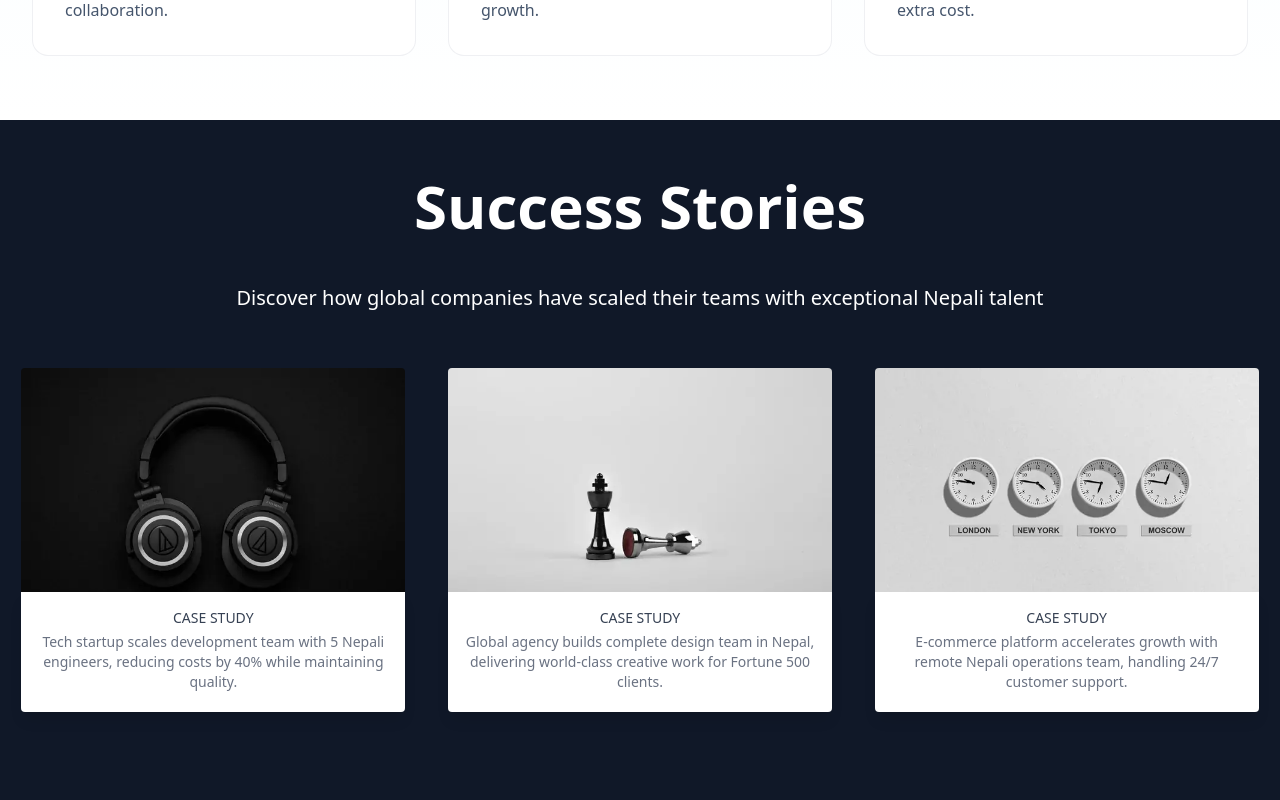
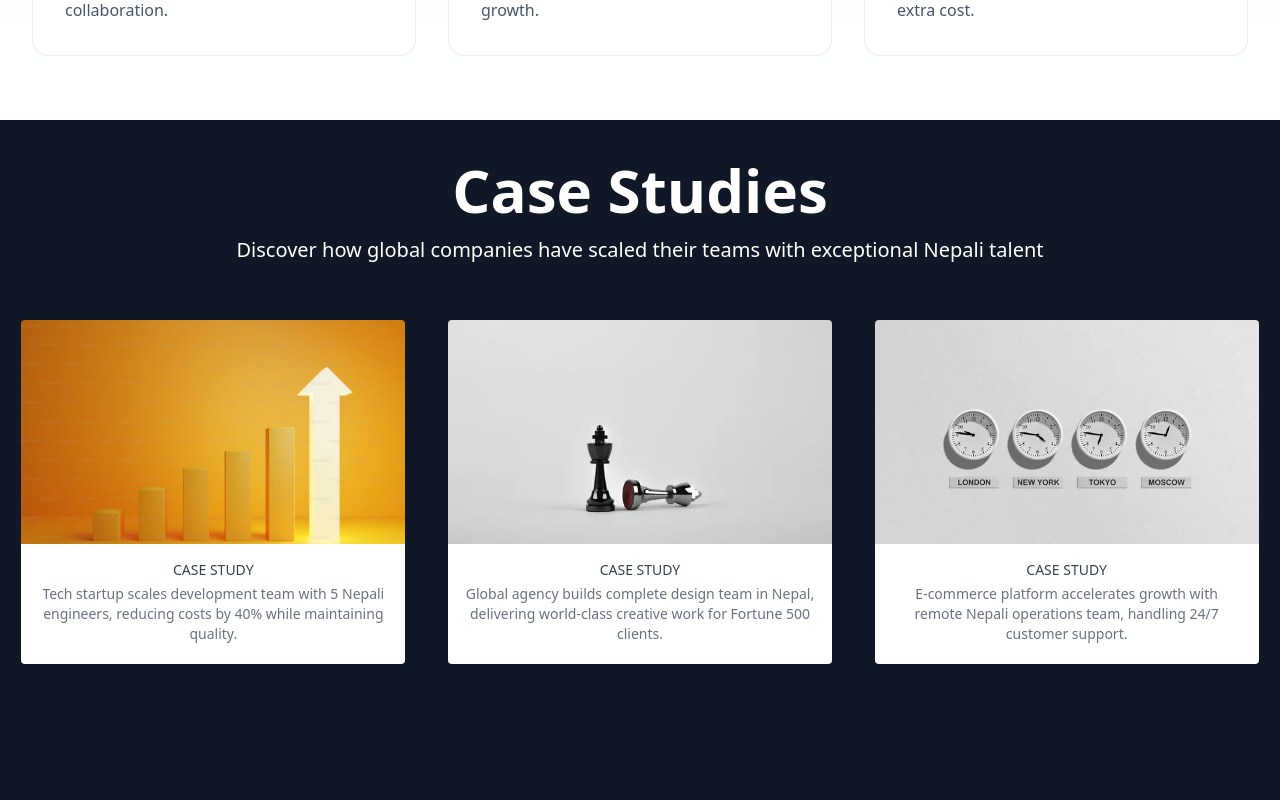
Before and after one commit to agencynebica-creator/nebica, a Next.js app: page / in a window 1280 px wide. Shown: the part 2200-3000 px from the top of the page. Built offline with nearby package versions, Linux system fonts and the light colour scheme.

Commit message:
update image

```diff
--- a/src/components/cases-section/index.tsx
+++ b/src/components/cases-section/index.tsx
@@ -78,9 +78,9 @@ const CasesSection = () => (
       <div  className="absolute left-0 top-0 h-screen w-full overflow-hidden">
         <ParticleBg />
       </div>
-      <div  className="max-w-7xl mx-4 lg:mx-auto pt-10 lg:pt-14">
-        <h1  className="text-white text-4xl lg:text-6xl font-bold text-center">Success Stories</h1>
-        <p  className="text-white text-gray-400 text-center text-xl mt-12">
+      <div  className="max-w-7xl mx-4 lg:mx-auto pt-7 lg:pt-10">
+        <h1  className="text-white text-4xl lg:text-6xl font-bold text-center">Case Studies</h1>
+        <p  className="text-white text-gray-400 text-center text-xl mt-4">
           Discover how global companies have scaled their teams with exceptional Nepali talent
         </p>
         <div  className="mx-auto pt-14">
```
Also changed, not shown: public/images/case-1.webp.
